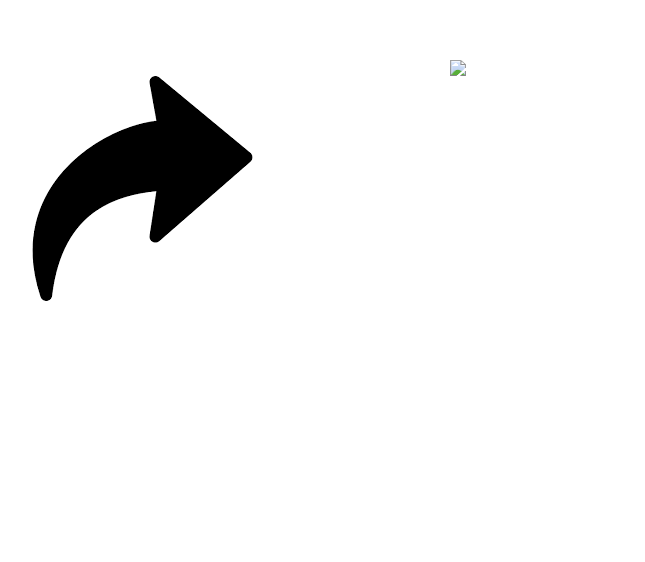
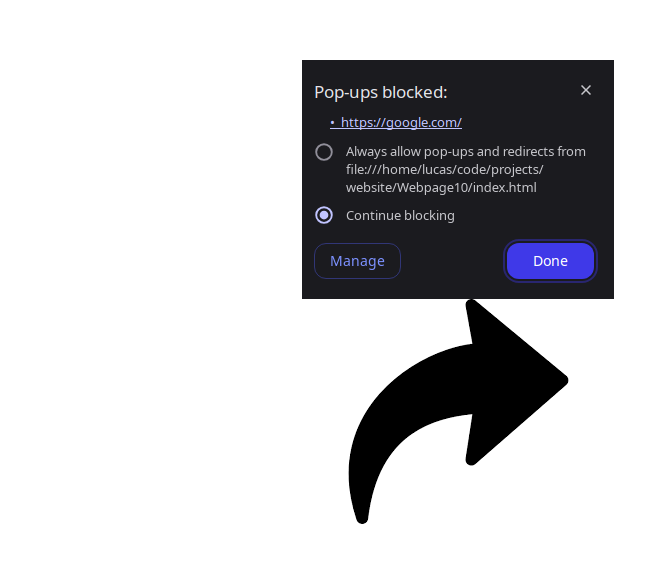
Before and after one commit to lucasbclarke/website, a plain HTML site: page Webpage10/index.html in a window 1280 px wide. Shown: the part 130-692 px from the top of the page, without its empty margins (182-827 px from the left). Drawn offline with Linux system fonts and the light colour scheme.

Commit message:
progress

```diff
--- a/Webpage10/index.html
+++ b/Webpage10/index.html
@@ -5,10 +5,10 @@
 
 <body>
   <div class="alert">
-    <img src="popup">
+    <img src="popup.png" class="popup>"
   </div>
 
   <div class="arrow">
-    <img src="images.png">
+    <img src="arrow.png" class="arrow">
   </div>
 </body>
--- a/Webpage10/main.css
+++ b/Webpage10/main.css
@@ -5,5 +5,4 @@ div.alert {
 
 div.arrow {
       text-align: center;
-      margin-right: 50%;
 }
```
Also changed, not shown: Webpage10/arrow.png (added), Webpage10/images.png (deleted), Webpage10/popup.png (added), 1 other file.
